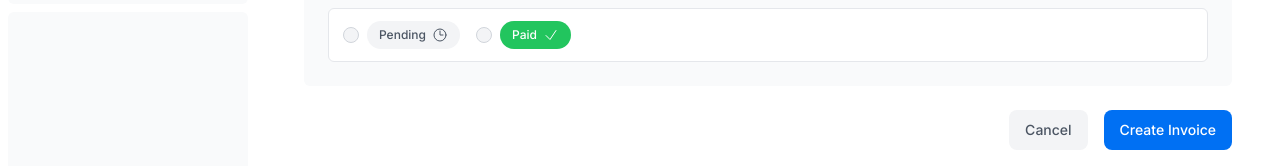
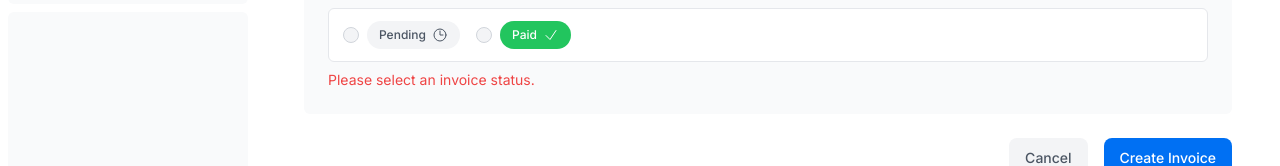
Before and after one commit to MarkChips/next.js-dashboard, a Next.js app: page /dashboard/invoices/create in a window 1280 px wide. Both pictures are taken after typing "5" into the empty fields and a click on the button "Create Invoice". Shown: the part 340-506 px from the top of the page. Built offline with nearby package versions, Linux system fonts and the light colour scheme; no server answers; the database is empty; a web font is replaced by a local one.

Commit message:
add validation messages for amount and status

```diff
--- a/app/ui/invoices/create-form.tsx
+++ b/app/ui/invoices/create-form.tsx
@@ -17,7 +17,7 @@ export default function Form({ customers }: { customers: CustomerField[] }) {
   const [state, formAction] = useActionState(createInvoice, initialState);
 
   return (
-    <form action={formAction}>
+    <form action={formAction} aria-labelledby='field-error'>
       <div className="rounded-md bg-gray-50 p-4 md:p-6">
         {/* Customer Name */}
         <div className="mb-4">
@@ -66,8 +66,16 @@ export default function Form({ customers }: { customers: CustomerField[] }) {
                 step="0.01"
                 placeholder="Enter USD amount"
                 className="peer block w-full rounded-md border border-gray-200 py-2 pl-10 text-sm outline-2 placeholder:text-gray-500"
+                aria-describedby='amount-error'
               />
               <CurrencyDollarIcon className="pointer-events-none absolute left-3 top-1/2 h-[18px] w-[18px] -translate-y-1/2 text-gray-500 peer-focus:text-gray-900" />
+            </div>
+            <div id="amount-error" aria-live="polite" aria-atomic="true">
+              {state.errors?.amount && state.errors.amount.map((error: string) => (
+                <p className="mt-2 text-sm text-red-500" key={error}>
+                  {error}
+                </p>
+              ))}
             </div>
           </div>
         </div>
@@ -86,6 +94,7 @@ export default function Form({ customers }: { customers: CustomerField[] }) {
                   type="radio"
                   value="pending"
                   className="h-4 w-4 cursor-pointer border-gray-300 bg-gray-100 text-gray-600 focus:ring-2"
+                  aria-describedby='status-error'
                 />
                 <label
                   htmlFor="pending"
@@ -111,7 +120,17 @@ export default function Form({ customers }: { customers: CustomerField[] }) {
               </div>
             </div>
           </div>
+          <div id="status-error" aria-live="polite" aria-atomic="true">
+            {state.errors?.status && state.errors.status.map((error: string) => (
+              <p className="mt-2 text-sm text-red-500" key={error}>
+                {error}
+              </p>
+            ))}
+          </div>
         </fieldset>
+        <div id="field-error" aria-live="polite" aria-atomic="true">
+
+        </div>
       </div>
       <div className="mt-6 flex justify-end gap-4">
         <Link
```
